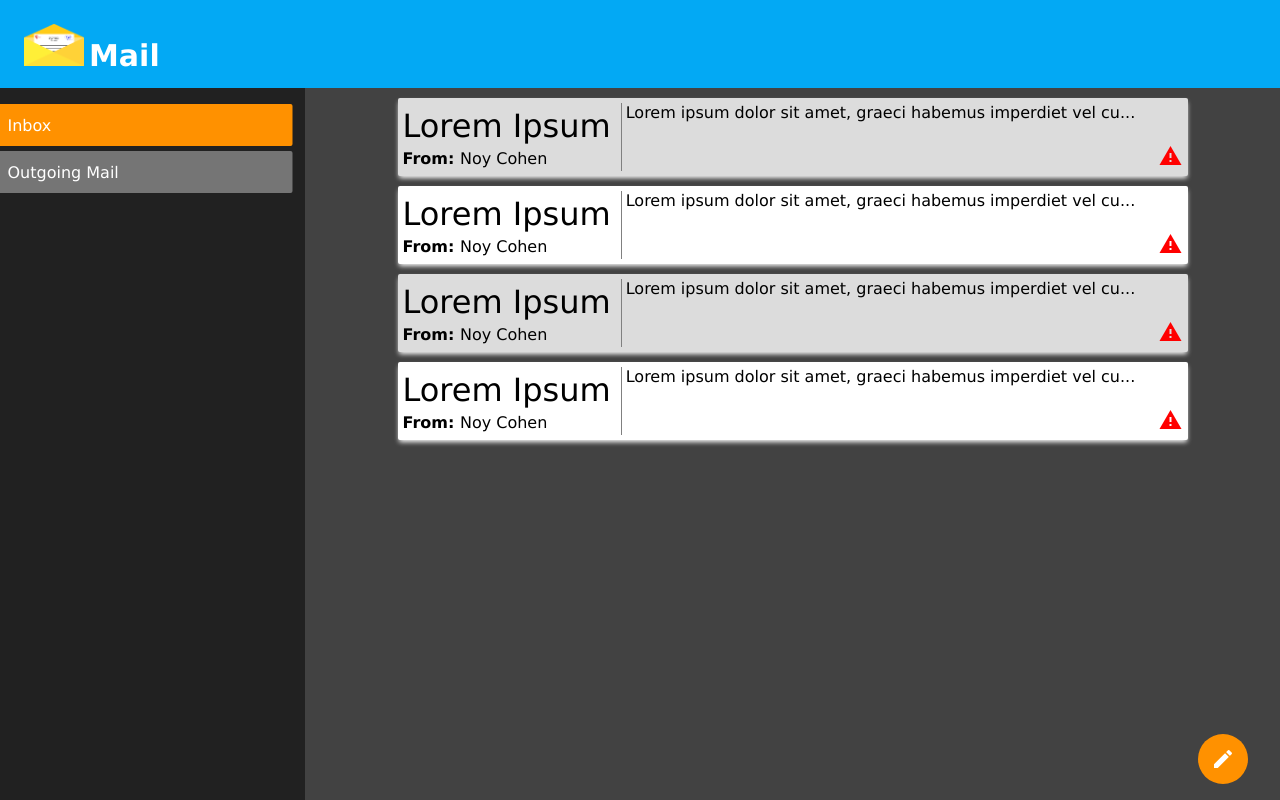
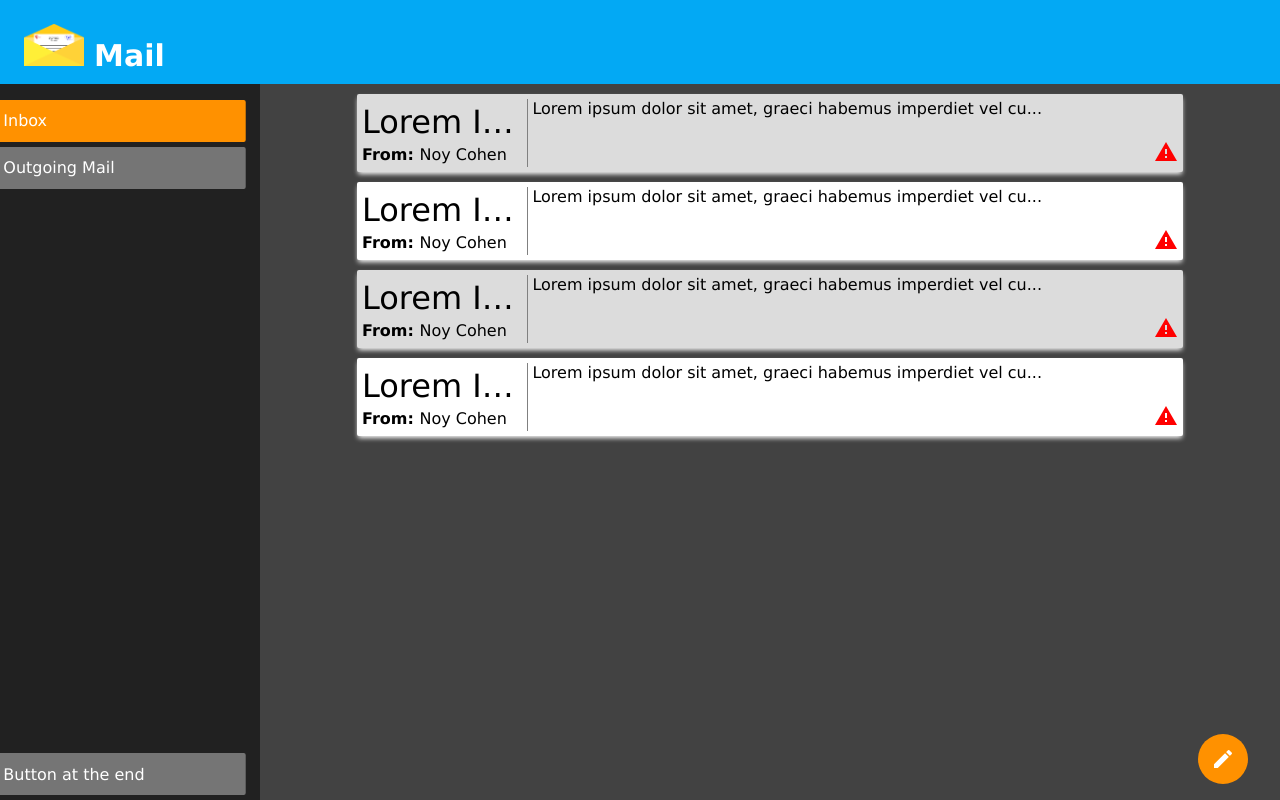
Before and after one commit to omrina/WebTraining, a plain HTML site: page Flex Layout Part 4/index.html in a window 1280 px wide. Drawn offline with Linux system fonts and the light colour scheme.

Commit message:
refactor(flex displays): change specific sizes to use flex proportions (of flex-grow), fix vertical separator moving if the message header is very long.

```diff
--- a/Flex Layout Part 4/index.css
+++ b/Flex Layout Part 4/index.css
@@ -11,9 +11,7 @@ html, body {
 }
 
 .toolbar {
-  display: flex;
-  align-items: baseline;
-  height: 64px;
+  flex: 1;
   background-color: #03a9f4;
   padding-left: 24px;
   padding-top: 24px;
@@ -33,32 +31,14 @@ html, body {
 
 .main-container {
   display: flex;
-  flex-grow: 1;
-}
-
-.new-mail-button {
-  position: absolute;
-  bottom: 16px;
-  right: 32px;
-  height: 50px;
-  width: 50px;
-  background-color: #ff9100;
-  color: white;
-  font-size: 24px;
-  display: flex;
-  align-items: center;
-  justify-content: center;
-  border-radius: 50%;
-  transition: transform 1.5s;
-}
-
-.new-mail-button:hover {
-  transform: rotate(360deg);
+  flex: 12;
 }
 
 .navigation-panel {
   background-color: #212121;
-  flex: 0 0 300px;
+  flex: 1;
+  display: flex;
+  flex-direction: column;
   padding-top: 16px;
   padding-right: 5px;
 }
@@ -71,7 +51,7 @@ html, body {
   align-items: center;
   width: 95%;
   margin-bottom: 5px;
-  padding-left: 40px;
+  padding-left: 12%;
   border-radius: 2px;
   transform: translateX(-10%);
   transition: transform 1s;
@@ -85,8 +65,12 @@ html, body {
   background-color: #ff9100;
 }
 
+.growing-flex-item {
+  flex: 1;
+}
+
 .content {
-  flex-grow: 1;
+  flex: 4;
   overflow-y: auto;
   background-color: #424242;
 }
@@ -120,6 +104,7 @@ html, body {
   padding-right: 10px;
   padding-top: 4px;
   box-sizing: border-box;
+  flex: 1;
   text-overflow: ellipsis;
   overflow: hidden;
   white-space: nowrap;
@@ -128,17 +113,20 @@ html, body {
 .message-subject {
   font-size: 32px;
   padding-bottom: 4px;
+  text-overflow: ellipsis;
+  overflow: hidden;
+  white-space: nowrap;
 }
 
 .vertical-separator {
-  flex: 0 0 1px;
+  width: 1px;
   display: inline-block;
   height: 100%;
   background-color: #808080;
 }
 
 .message-body {
-  flex-grow: 1;
+  flex: 4;
   padding-left: 4px;
   text-overflow: ellipsis;
   overflow: hidden;
@@ -150,3 +138,23 @@ html, body {
   color: #ff0000;
   font-size: 24px;
 }
+
+.new-mail-button {
+  position: absolute;
+  bottom: 16px;
+  right: 32px;
+  height: 50px;
+  width: 50px;
+  background-color: #ff9100;
+  color: white;
+  font-size: 24px;
+  display: flex;
+  align-items: center;
+  justify-content: center;
+  border-radius: 50%;
+  transition: transform 1.5s;
+}
+
+.new-mail-button:hover {
+  transform: rotate(360deg);
+}
--- a/Flex Layout Part 4/index.html
+++ b/Flex Layout Part 4/index.html
@@ -16,6 +16,10 @@
                 </div>
                 <div class="navigation-button">
                     <span>Outgoing Mail</span>
+                </div>
+                <div class="growing-flex-item"></div>
+                <div class="navigation-button">
+                    <span>Button at the end</span>
                 </div>
             </div>
             <div class="content">
```
